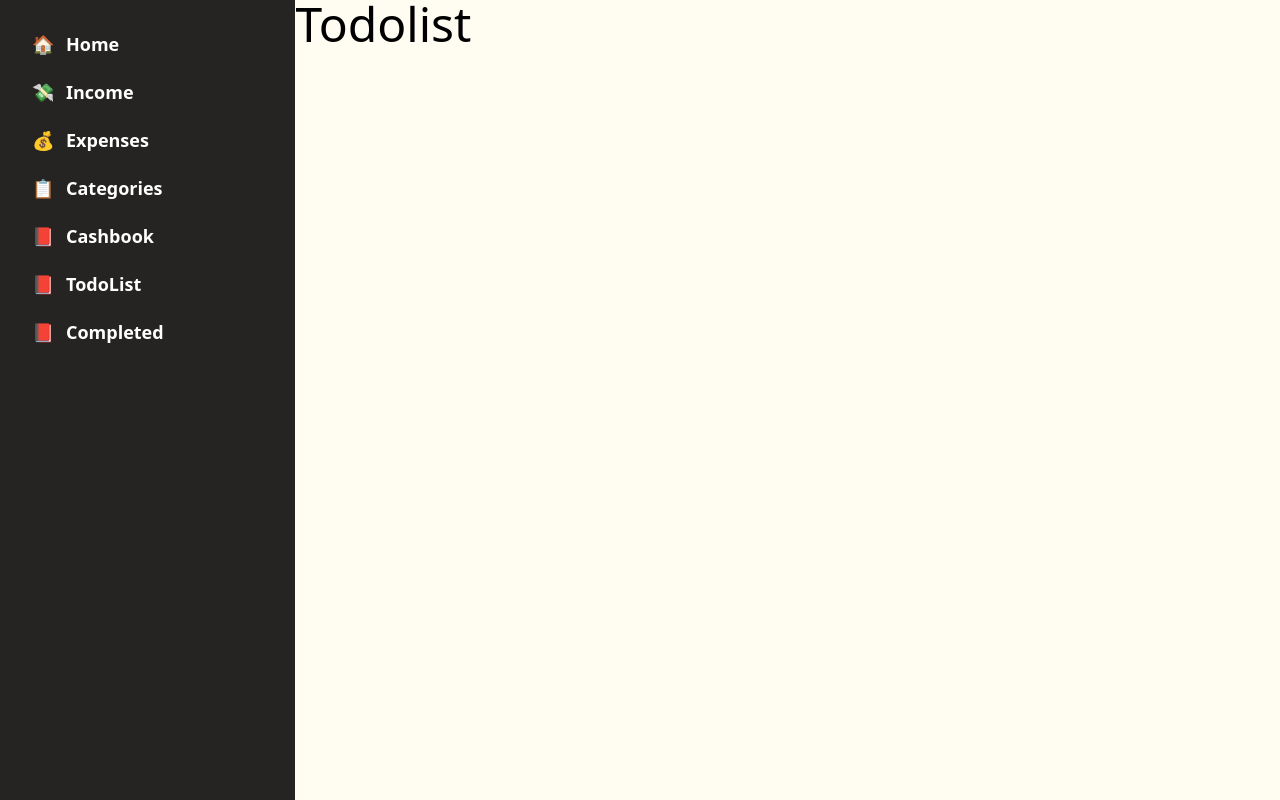
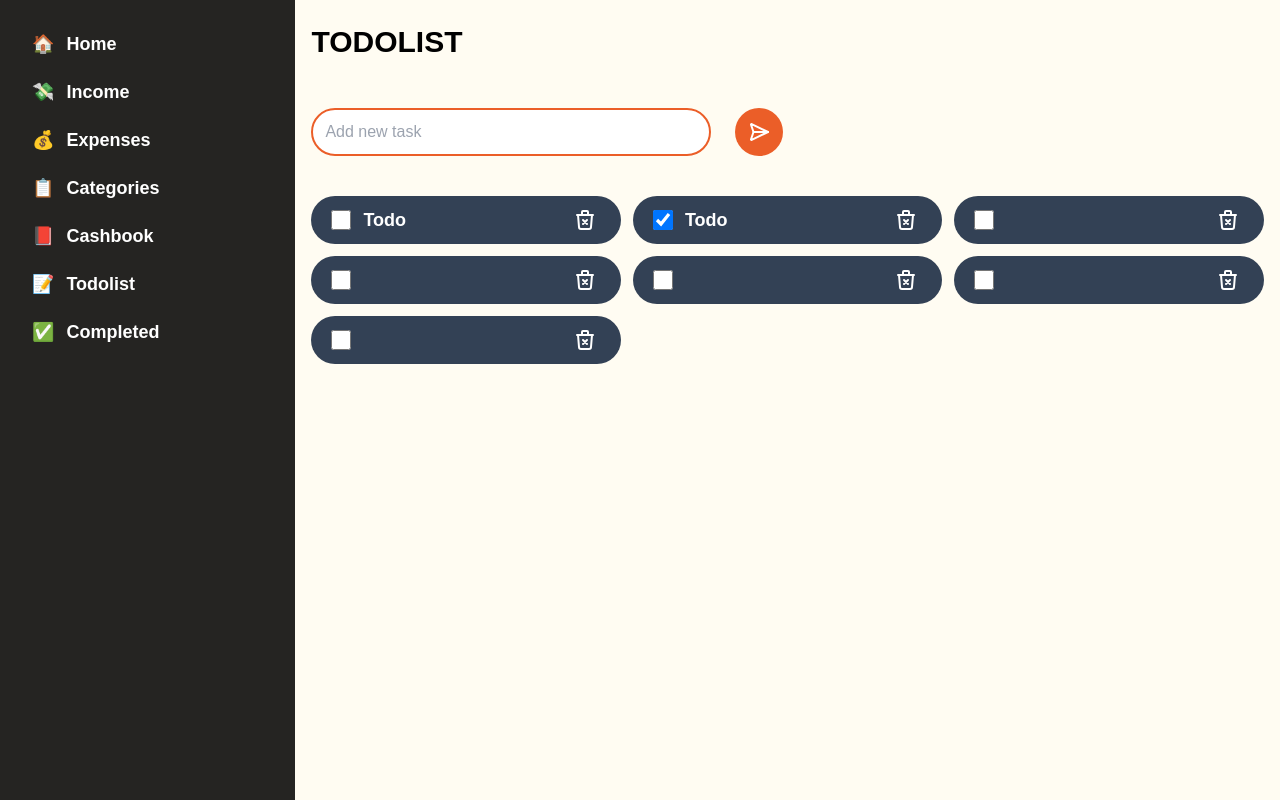
Before and after one commit to Karthikkk-24/BudgetBuddy, a React (Vite) app: page /todo-list in a window 1280 px wide. Built offline with nearby package versions, Linux system fonts and the light colour scheme.

Commit message:
Added functions for delete, update, status change and insertion of todos

```diff
--- a/src/App.css
+++ b/src/App.css
@@ -0,0 +1,12 @@
+* {
+    box-sizing: border-box;
+}
+
+body {
+    margin: 0;
+    padding: 0;
+    font-family: 'Poppins', sans-serif;
+    height: 100vh;
+    overflow: hidden;
+    width: 100vw;
+}
--- a/src/components/Dashboard.jsx
+++ b/src/components/Dashboard.jsx
@@ -1,8 +1,41 @@
 
 export default function Dashboard() {
     return (
-        <div className="flex w-full h-full items-start justify-start bg-background">
-            <h1 className="text-5xl">Dashboard</h1>
+        <div className="flex w-full h-full items-start justify-start bg-background p-5">
+            <div className="w-full h-auto flex items-center justify-center gap-6">
+                <div className="shadow-xl w-1/4 flex flex-col gap-3 items-center justify-center rounded-xl h-52">
+                    <h2 className="font-bold text-3xl text-center">
+                        Heading
+                    </h2>
+                    <p className="text-lg font-semibold">
+                        Sub-heading
+                    </p>
+                </div>
+                <div className="shadow-xl w-1/4 flex flex-col gap-3 items-center justify-center rounded-xl h-52">
+                    <h2 className="font-bold text-3xl text-center">
+                        Heading
+                    </h2>
+                    <p className="text-lg font-semibold">
+                        Sub-heading
+                    </p>
+                </div>
+                <div className="shadow-xl w-1/4 flex flex-col gap-3 items-center justify-center rounded-xl h-52">
+                    <h2 className="font-bold text-3xl text-center">
+                        Heading
+                    </h2>
+                    <p className="text-lg font-semibold">
+                        Sub-heading
+                    </p>
+                </div>
+                <div className="shadow-xl w-1/4 flex flex-col gap-3 items-center justify-center rounded-xl h-52">
+                    <h2 className="font-bold text-3xl text-center">
+                        Heading
+                    </h2>
+                    <p className="text-lg font-semibold">
+                        Sub-heading
+                    </p>
+                </div>
+            </div>
         </div>
     );
 }
--- a/src/components/Sidebar.jsx
+++ b/src/components/Sidebar.jsx
@@ -8,8 +8,8 @@ export default function Sidebar() {
             <SidebarItem title="Expenses" icon="💰" route={'/expenses'} />
             <SidebarItem title="Categories" icon="📋" route={'/categories'} />
             <SidebarItem title="Cashbook" icon="📕" route={'/cashbook'} />
-            <SidebarItem title="TodoList" icon="📕" route={'/todo-list'} />
-            <SidebarItem title="Completed" icon="📕" route={'/completed'} />
+            <SidebarItem title="Todolist" icon="📝" route={'/todo-list'} />
+            <SidebarItem title="Completed" icon="✅" route={'/completed'} />
         </div>
     );
 }
--- /dev/null
+++ b/src/components/TodoItem.jsx
@@ -0,0 +1,63 @@
+import PropTypes from 'prop-types';
+
+export default function TodoItem({ title, status, id }) {
+
+    const setStatus = () => {
+        try {
+            if (status) {
+                console.log('true');
+            } else {
+                console.log('false');
+            }
+        } catch (error) {
+            console.log(error);
+        }
+    }
+
+    const handleDelete = (param) => {
+        try {
+            console.log('handleDelete');
+            console.log(param);
+        } catch (error) {
+            console.log(error);
+        }
+    }
+
+    return (
+        <div className="w-full h-12 flex pl-5 cursor-pointer text-white bg-slate-700 font-semibold text-lg items-center justify-start gap-3 hover:bg-slate-800 rounded-3xl relative">
+            <input
+                type="checkbox"
+                checked={status}
+                onChange={(e) => setStatus(e.target.checked)}
+                className="w-5 h-5 rounded-full border-2"
+            />
+            <span>{title}</span>
+            <button onClick={() => handleDelete(id)} className="absolute h-8 w-8 rounded-full hover:bg-red-500 flex items-center justify-center right-5 top-1/2 -translate-y-1/2">
+                <svg
+                    xmlns="http://www.w3.org/2000/svg"
+                    width="24"
+                    height="24"
+                    viewBox="0 0 24 24"
+                    fill="none"
+                    stroke="currentColor"
+                    strokeWidth="2"
+                    strokeLinecap="round"
+                    strokeLinejoin="round"
+                    className="icon icon-tabler icons-tabler-outline icon-tabler-trash-x"
+                >
+                    <path stroke="none" d="M0 0h24v24H0z" fill="none" />
+                    <path d="M4 7h16" />
+                    <path d="M5 7l1 12a2 2 0 0 0 2 2h8a2 2 0 0 0 2 -2l1 -12" />
+                    <path d="M9 7v-3a1 1 0 0 1 1 -1h4a1 1 0 0 1 1 1v3" />
+                    <path d="M10 12l4 4m0 -4l-4 4" />
+                </svg>
+            </button>
+        </div>
+    );
+}
+
+TodoItem.propTypes = {
+    title: PropTypes.string,
+    status: PropTypes.string,
+    id: PropTypes.number,
+};
--- a/src/components/TodoList.jsx
+++ b/src/components/TodoList.jsx
@@ -1,7 +1,83 @@
+import { useEffect, useState } from "react";
+import TodoItem from "./TodoItem";
+
 export default function TodoList() {
+
+    const [todoTitle, setTodoTitle] = useState('');
+
+    const handleSubmit = async () => {
+        try {
+            // const response = await axios.post(`${Serverport()}/api/users/insertTodo`, {
+            //     title
+            // });
+            console.log('handleSubmit');
+        } catch (error) {
+            console.log(error);
+        }
+    }
+
+    const handleKeyDown = (e) => {
+        if (e.key === 'Enter') {
+            handleSubmit();
+        }
+    }
+
+    const fetchTodos = async () => {
+        try {
+            console.log('fetchTodos');
+        } catch (error) {
+            console.log(error);
+        }
+    }
+
+    useEffect(() => {
+        fetchTodos();
+    }, []);
+
     return (
-        <div className="flex w-full h-full items-start justify-start bg-background">
-            <h1 className="text-5xl">Todolist</h1>
+        <div className="flex flex-col gap-12 w-full h-full items-start justify-start bg-background px-4 py-6">
+            <h1 className="text-3xl font-semibold uppercase">Todolist</h1>
+            <div className="w-full h-full items-start justify-start gap-10">
+                <div className="w-full flex items-start justify-start gap-6">
+                    <input
+                        type="text"
+                        name=""
+                        className="w-[25rem] h-12 pl-3 pr-3 rounded-full border-2 border-primary text-slate-800"
+                        id=""
+                        value={todoTitle}
+                        onKeyDown={handleKeyDown}
+                        onChange={(e) => setTodoTitle(e.target.value)}
+                        placeholder="Add new task"
+                    />
+                    <button onClick={handleSubmit} className="w-12 h-12 bg-primary text-white flex items-center justify-center font-semibold rounded-full">
+                        <svg
+                            xmlns="http://www.w3.org/2000/svg"
+                            width="24"
+                            height="24"
+                            viewBox="0 0 24 24"
+                            fill="none"
+                            stroke="currentColor"
+                            strokeWidth="2"
+                            strokeLinecap="round"
+                            strokeLinejoin="round"
+                            className="icon icon-tabler icons-tabler-outline icon-tabler-send-2"
+                        >
+                            <path stroke="none" d="M0 0h24v24H0z" fill="none" />
+                            <path d="M4.698 4.034l16.302 7.966l-16.302 7.966a.503 .503 0 0 1 -.546 -.124a.555 .555 0 0 1 -.12 -.568l2.468 -7.274l-2.468 -7.274a.555 .555 0 0 1 .12 -.568a.503 .503 0 0 1 .546 -.124z" />
+                            <path d="M6.5 12h14.5" />
+                        </svg>
+                    </button>
+                </div>
+                <div className="w-full h-auto grid mt-10 grid-cols-3 gap-3">
+                    <TodoItem title="Todo" status={false} id={1}  />
+                    <TodoItem title="Todo" status={true} id={1}  />
+                    <TodoItem />
+                    <TodoItem />
+                    <TodoItem />
+                    <TodoItem />
+                    <TodoItem />
+                </div>
+            </div>
         </div>
     );
 }
```
